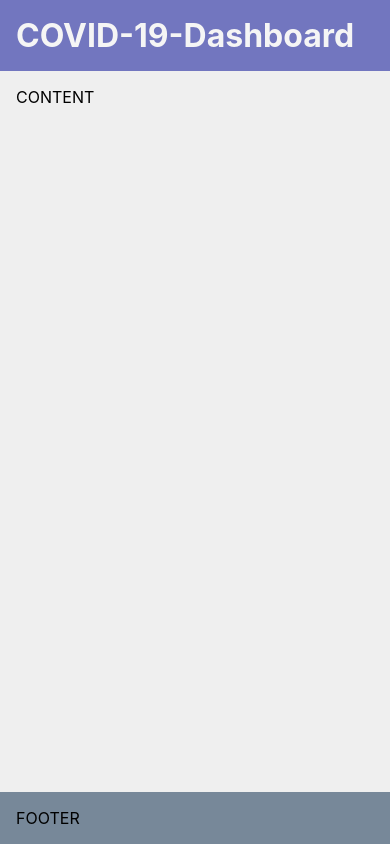
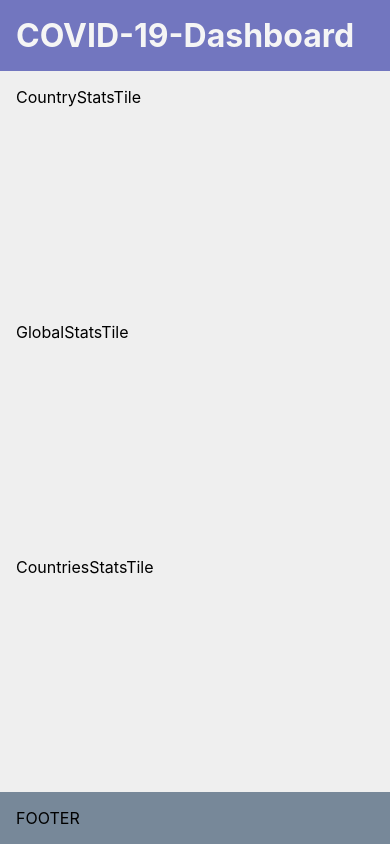
Before and after one commit to mayinx/covid-dashboard, a React (Create React App) app: page / in a window 390 px wide. Built offline with nearby package versions, Linux system fonts and the light colour scheme.

Commit message:
Add basic StatsTiles + responsive grid for StatsTiles

```diff
--- a/src/App.css
+++ b/src/App.css
@@ -49,7 +49,34 @@
   padding: 1rem;
   overflow: auto;
   background-color: #efefef;
+
+  display: grid;
+  grid-template-columns: 1fr;
+  grid-template-areas: "country-stats-tile" "global-stats-tile" "countries-stats-tile";
+  gap: 1rem;
 }
+
+.CountryStatsTile {
+  grid-area: country-stats-tile;
+}
+.GlobalStatsTile {
+  grid-area: global-stats-tile;
+}
+.CountriesStatsTile {
+  grid-area: countries-stats-tile;
+}
+
+.card {
+}
+
+@media all and (min-width: 768px) {
+  .main {
+    grid-template-columns: 1fr 1fr;
+    grid-template-areas: "country-stats-tile global-stats-tile" "countries-stats-tile  countries-stats-tile";
+    gap: 1rem;
+  }
+}
+
 .footer {
   grid-area: footer;
   background-color: lightslategray;
--- a/src/App.js
+++ b/src/App.js
@@ -1,4 +1,8 @@
 import "./App.css";
+
+import CountryStatsTile from "./components/CountryStatsTile";
+import GlobalStatsTile from "./components/GlobalStatsTile";
+import CountriesStatsTile from "./components/CountriesStatsTile";
 
 function App() {
   return (
@@ -6,7 +10,11 @@ function App() {
       <header className="header">
         <h1>COVID-19-Dashboard</h1>
       </header>
-      <main className="main">CONTENT</main>
+      <main className="main">
+        <CountryStatsTile />
+        <GlobalStatsTile />
+        <CountriesStatsTile />
+      </main>
       <footer className="footer">FOOTER</footer>
     </div>
   );
--- /dev/null
+++ b/src/components/CountriesStatsTile.js
@@ -0,0 +1,3 @@
+export default function CountriesStatsTile() {
+  return <div className="StatsTile CountriesStatsTile">CountriesStatsTile</div>;
+}
--- /dev/null
+++ b/src/components/CountryStatsTile.js
@@ -0,0 +1,3 @@
+export default function CountryStatsTile() {
+  return <div className="StatsTile CountryStatsTile">CountryStatsTile</div>;
+}
--- /dev/null
+++ b/src/components/GlobalStatsTile.js
@@ -0,0 +1,3 @@
+export default function GlobalStatsTile() {
+  return <div className="StatsTile GlobalStatsTile">GlobalStatsTile</div>;
+}
```
